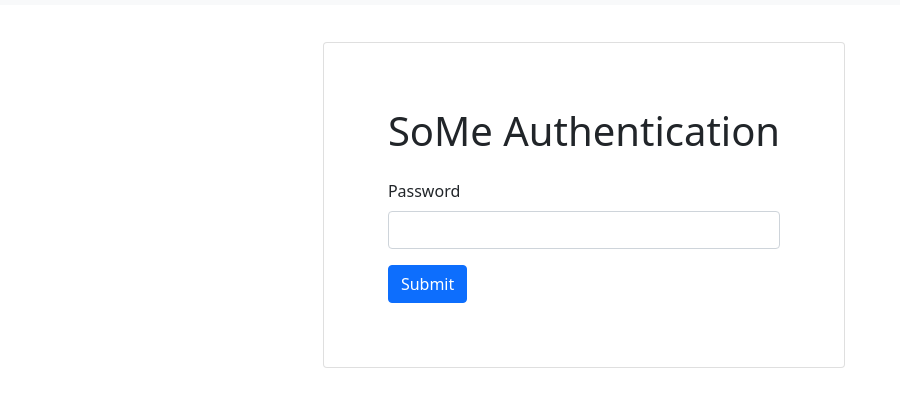
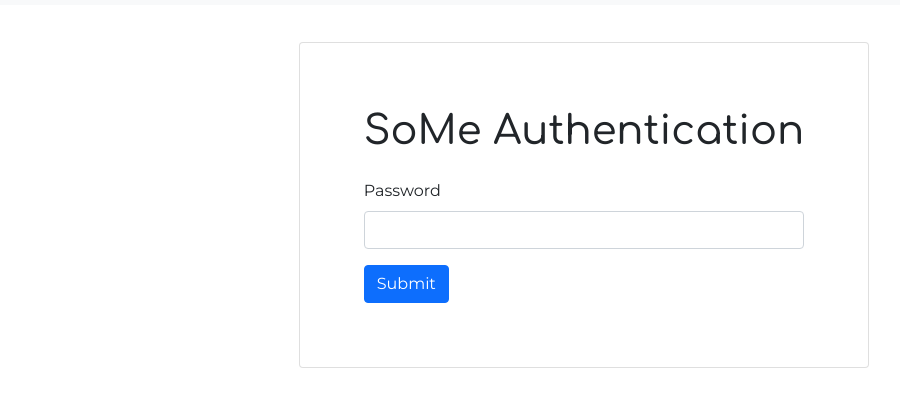
Before and after one commit to dimitur2204/so-me, a plain HTML site: page password.html in a window 1280 px wide. Shown: the part 60-464 px from the top of the page, without its empty margins (56-956 px from the left). Drawn offline with nearby package versions, Linux system fonts and the light colour scheme.

Commit message:
Add fonts according to design guide

```diff
--- /dev/null
+++ b/global.css
@@ -0,0 +1,7 @@
+@import url('https://fonts.googleapis.com/css2?family=Comfortaa:wght@300;400;500;600;700&family=Montserrat:ital,wght@0,100;0,200;0,300;0,400;0,500;0,600;0,700;1,100;1,200;1,300;1,400;1,500;1,600&display=swap');
+:root{
+    --bs-body-font-family: 'Montserrat', sans-serif
+}
+h1,h2,h3,h4,h5{
+    font-family: 'Comfortaa', sans-serif ;
+}
--- a/password.html
+++ b/password.html
@@ -12,6 +12,7 @@
 			integrity="sha384-1BmE4kWBq78iYhFldvKuhfTAU6auU8tT94WrHftjDbrCEXSU1oBoqyl2QvZ6jIW3"
 			crossorigin="anonymous"
 		/>
+		<link rel="stylesheet" href="global.css" />
 		<link rel="stylesheet" href="style.css" />
 	</head>
 	<body>
```
Also changed, not shown: first-page.html (+1 -0 lines), fourth-page.html (+1 -0 lines), index.html (+1 -0 lines), second-page.html (+1 -0 lines), third-page.html (+1 -0 lines).
